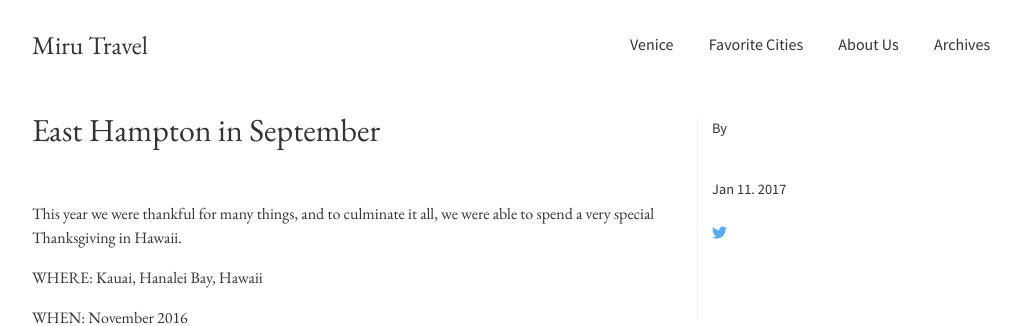
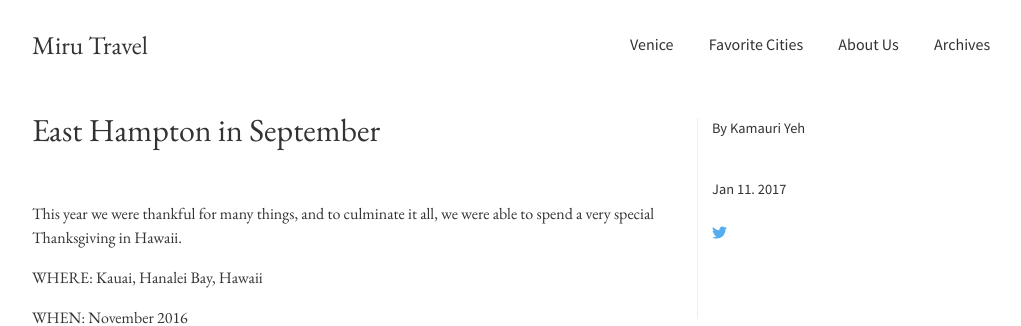
Before and after one commit to PHironaka/Miru-Blog, a Jekyll site: the page built from _posts/2017-01-11-east-hampton-in-september.markdown, in a window 1280 px wide. Shown: the top 326 px of the page, without its empty margins (121-1142 px from the left). Built offline with Jekyll 4.4.1, drawn with Linux system fonts in a browser that asks for light colours; nearby versions of some CDN libraries.

Commit message:
Updated East Hampton In September

```diff
--- a/_posts/2017-01-11-east-hampton-in-september.markdown
+++ b/_posts/2017-01-11-east-hampton-in-september.markdown
@@ -1,6 +1,8 @@
 ---
 title: East Hampton in September
 date: 2017-01-11 06:55:00 Z
+author: Kamauri Yeh
+img:
 ---
 
 
```
